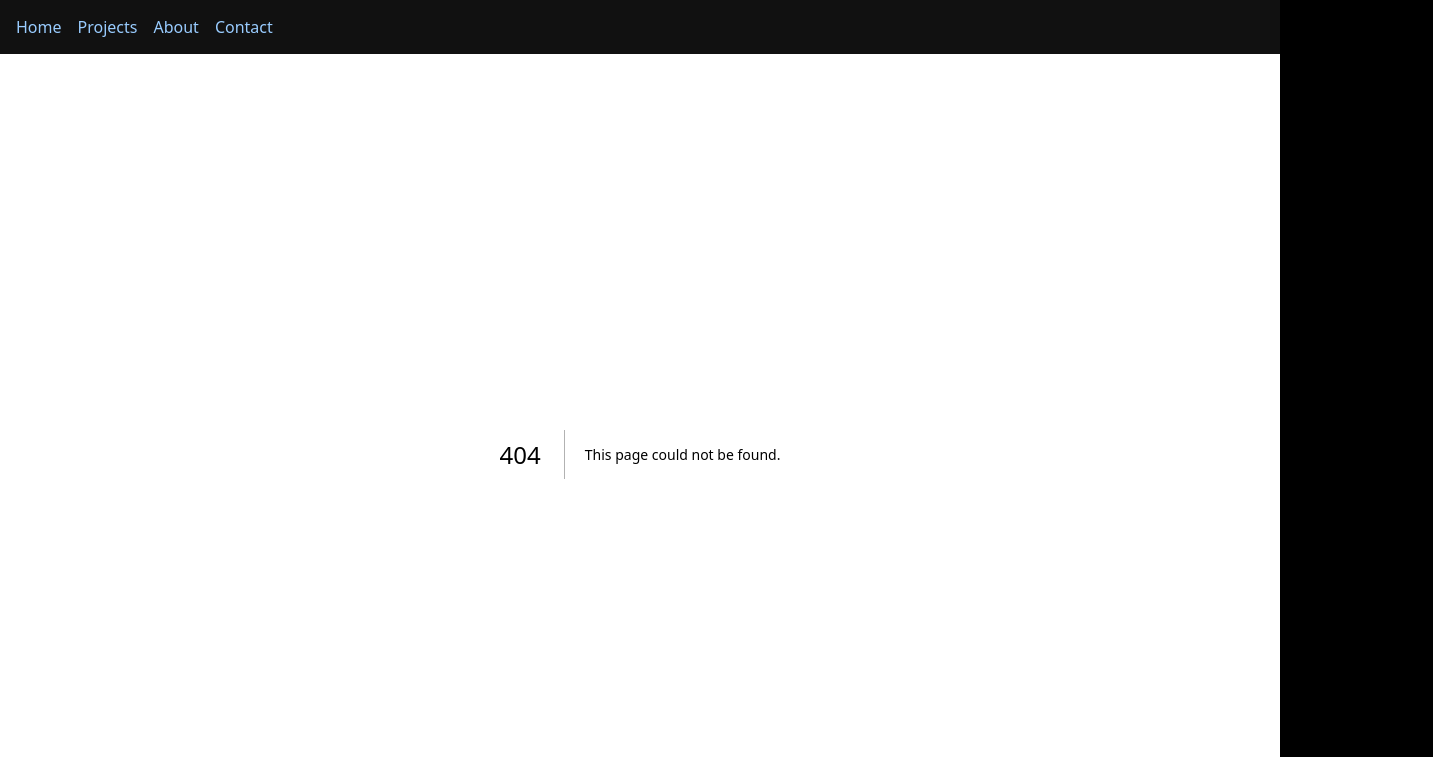
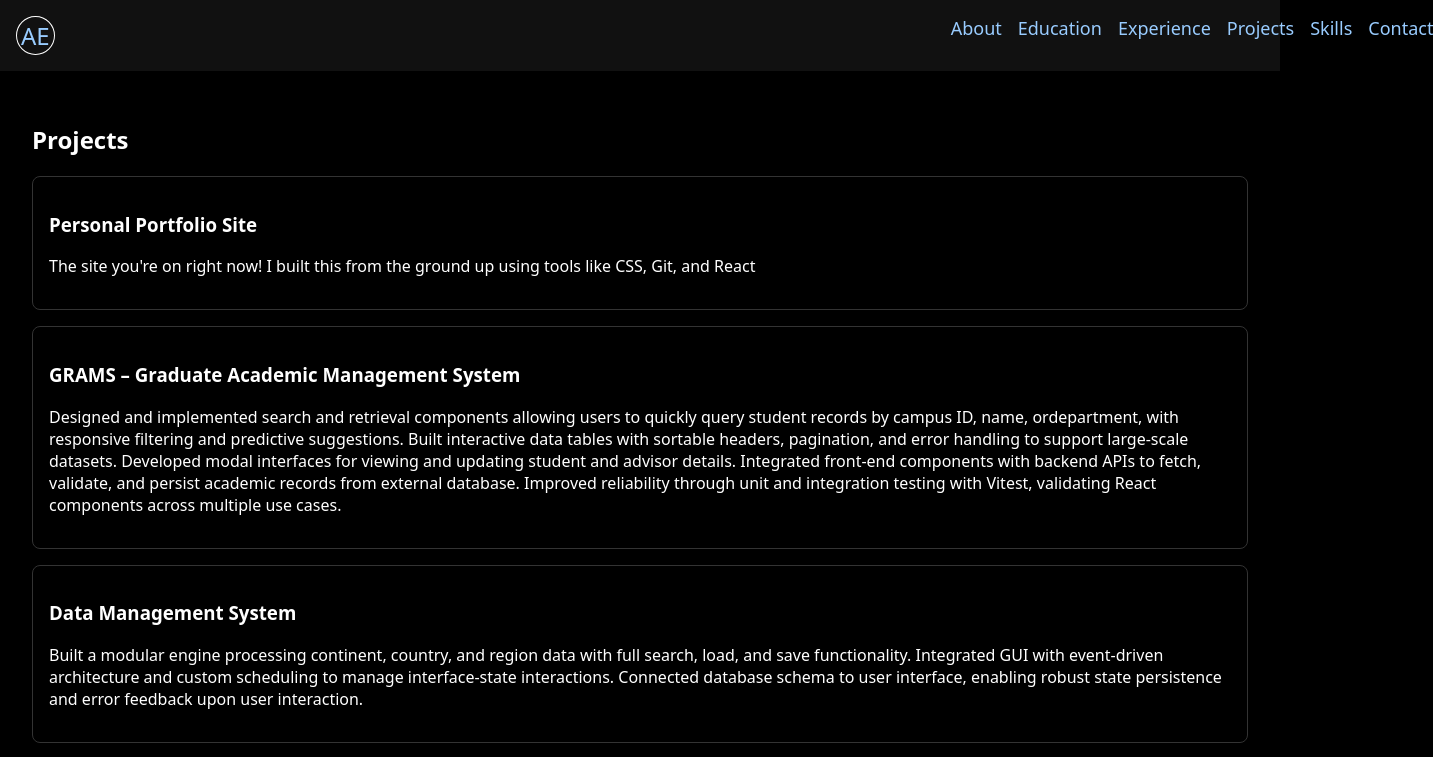
Before and after one commit to alieldaoushyuci/portfolio, a Next.js app: page /portfolio/projects in a window 1280 px wide. Before the commit this address had no page. Shown: the top 757 px of the page, 1433 px wide, since content can reach past the window. Built offline with nearby package versions, Linux system fonts and the light colour scheme.

Commit message:
Initial commit

```diff
--- a/app/HomePage.jsx
+++ b/app/HomePage.jsx
@@ -1,23 +1,23 @@
 'use client';
 import Link from 'next/link';
+import './styles/HomePage.css'
 
 export default function HomePage({ children }) {
   return (
     <>
-      <header style={{ padding: '1rem', background: '#111', color: '#fff' }}>
-        <nav style={{ display: 'flex', gap: '1rem' }}>
-          <Link href="/">Home</Link>
-          <Link href="/projects">Projects</Link>
-          <Link href="/about">About</Link>
-          <Link href="/contact">Contact</Link>
+      <header className='home-page-header'>
+        <nav className='home-page-navbar'>
+            <Link href="/" className = 'initials-display'>AE</Link>
+            <Link href="/about">About</Link>
+            <Link href='education'>Education</Link>
+            <Link href='experience'>Experience</Link>
+            <Link href="/projects">Projects</Link>
+            <Link href="/skills">Skills</Link>
+            <Link href="/contact">Contact</Link>
         </nav>
       </header>
 
       <main style={{ minHeight: '80vh' }}>{children}</main>
-
-      <footer style={{ textAlign: 'center', padding: '1rem', background: '#111', color: '#fff' }}>
-        © {new Date().getFullYear()} Ali Eldaoushy
-      </footer>
     </>
   );
 }
--- a/app/layout.jsx
+++ b/app/layout.jsx
@@ -3,7 +3,7 @@ import HomePage from './HomePage';
 
 export const metadata = {
   title: 'Ali Eldaoushy — Portfolio',
-  description: 'Projects, experience, and contact information'
+  description: 'Projects, Experience, and contact information'
 };
 
 export default function RootLayout({ children }) {
--- /dev/null
+++ b/app/styles/HomePage.css
@@ -0,0 +1,31 @@
+.home-page {
+    padding: 2rem;
+}
+
+.home-page-navbar {
+    display: flex;
+    gap: 1rem;
+    font-size: 18px;
+}
+
+.initials-display {
+    font-size: 24px;
+    display: inline-flex;
+    padding-left: 4px;
+    padding-right: 4px;
+    padding-top: 2px;
+    padding-bottom: 2px;
+    border: 1px solid white;
+    border-radius: 50%;
+    align-items: center;
+    margin-right: 55rem;
+}
+
+.name-title{
+    font-size: 3rem;
+    padding-bottom: 0;
+}
+.home-page-header {
+    padding: 1rem;
+    background: #111;
+}
--- a/next.config.mjs
+++ b/next.config.mjs
@@ -1,6 +1,7 @@
 /** @type {import('next').NextConfig} */
 const nextConfig = {
-  reactStrictMode: true,
-  experimental: { appDir: true }
+  output: 'export',
+  basePath: '/portfolio',
+  images: { unoptimized: true },
 };
 export default nextConfig;
--- a/src/data/projects.js
+++ b/src/data/projects.js
@@ -1,6 +1,31 @@
 const projects = [
-  { id: 1, title: 'Portfolio Website', description: 'My personal portfolio built with Next.js.' },
-  { id: 2, title: 'AI Phone Responder', description: 'Flask + Twilio project for automated responses.' }
+  { id: 1,
+    title: "Personal Portfolio Site",
+    description: "The site you're on right now! I built this from the ground up using tools like CSS, Git, and React"
+  },
+  { id: 2,
+    title: 'GRAMS – Graduate Academic Management System',
+    description:
+        "Designed and implemented search and retrieval components allowing users to quickly query student records by campus ID, name, or" +
+        "department, with responsive filtering and predictive suggestions." +
+        " Built interactive data tables with sortable headers, pagination, and error handling to support large-scale datasets." +
+        " Developed modal interfaces for viewing and updating student and advisor details." +
+        " Integrated front-end components with backend APIs to fetch, validate, and persist academic records from external database." +
+        " Improved reliability through unit and integration testing with Vitest, validating React components across multiple use cases."
+  },
+  { id: 3,
+    title: "Data Management System",
+    description: "Built a modular engine processing continent, country, and region data with full search, load, and save functionality." +
+        " Integrated GUI with event-driven architecture and custom scheduling to manage interface-state interactions." +
+        " Connected database schema to user interface, enabling robust state persistence and error feedback upon user interaction."
+  },
+  { id: 4,
+    title: "Distributed Systems Simulation",
+    description: "Developed a simulation modeling system supported by device propagation of alerts and cancellations through scheduled events" +
+        " Implemented priority queue management and event-driven simulation techniques to ensure correct message ordering." +
+        " Built modular classes handling device interactions, alert transmission, cancellations, and dynamic event scheduling." +
+        " Utilized Python frameworks such as heapq, itertools, and custom-designed event schedulers to execute simulations."
+  }
 ];
 
 export default projects;
```
Also changed, not shown: app/education/page.jsx (added, +8 -0 lines), app/experience/page.jsx (added, +8 -0 lines), app/page.jsx (+5 -2 lines), app/skills/page.jsx (added, +8 -0 lines), 15 other files (tests, documents, lock files or other folders).
